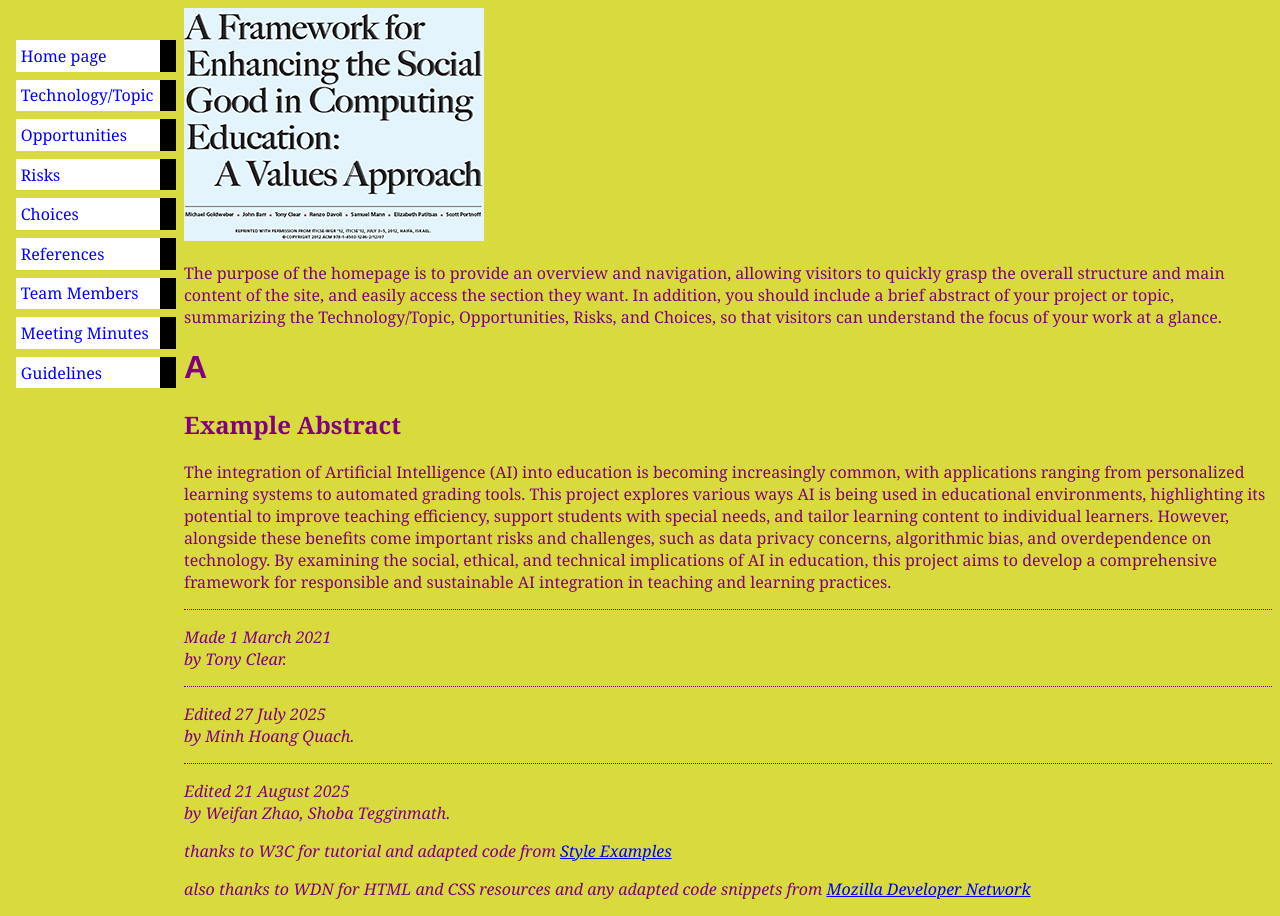
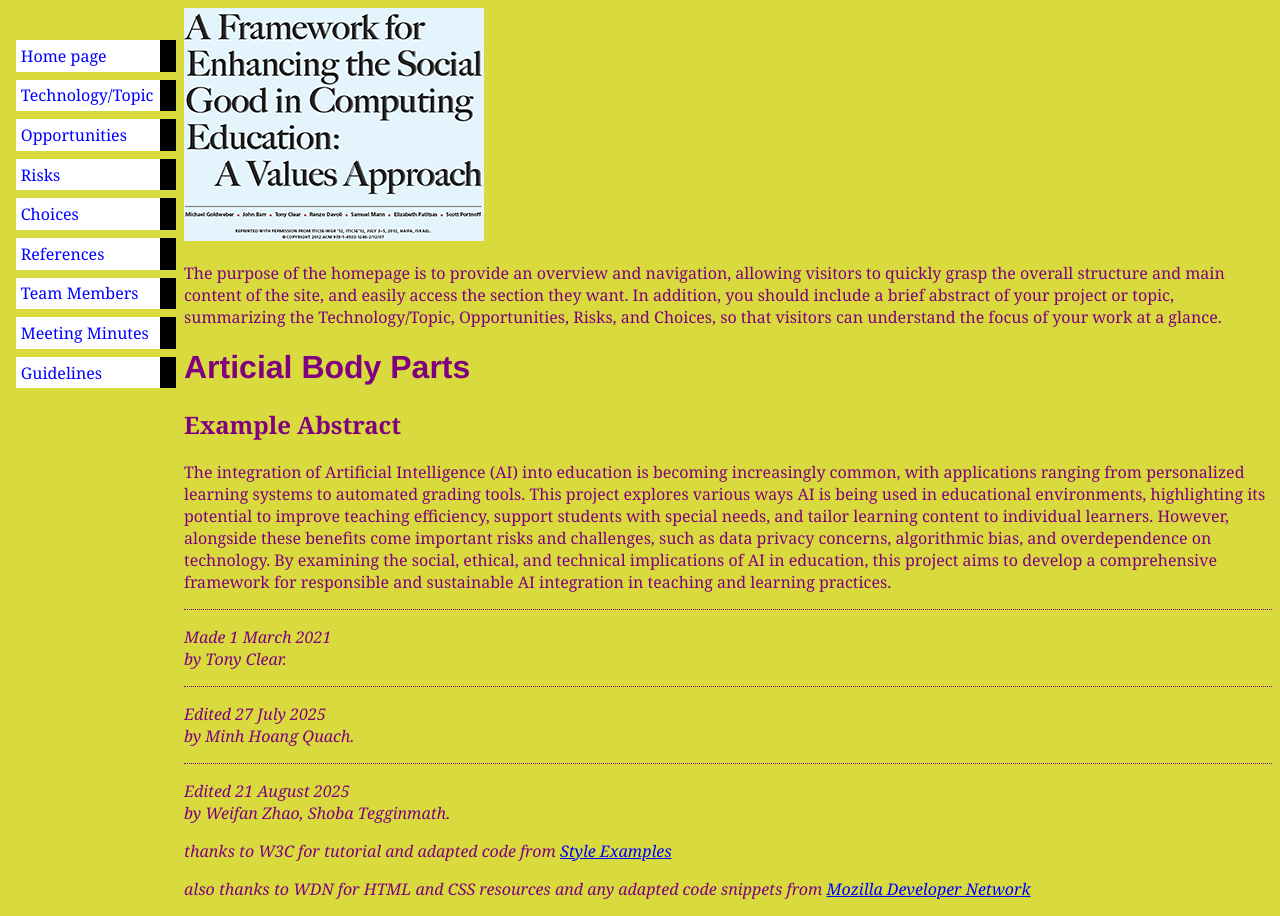
Before and after one commit to tomjoejretene-dotcom/tomjoejretene.github.io, a plain HTML site: page index.html in a window 1280 px wide. Drawn offline with Linux system fonts and the light colour scheme.

Commit message:
Update index.html

```diff
--- a/index.html
+++ b/index.html
@@ -29,7 +29,7 @@
   and easily access the section they want. In addition, you should include a brief abstract of your project or topic,
   summarizing the Technology/Topic, Opportunities, Risks, and Choices, so that visitors can understand the focus of your work at a glance.</p>
 
-  <h1>A</h1>
+  <h1>Articial Body Parts</h1>
 
   <h2>Example Abstract</h2>
   <p>The integration of Artificial Intelligence (AI) into education is becoming increasingly common, with applications
```
